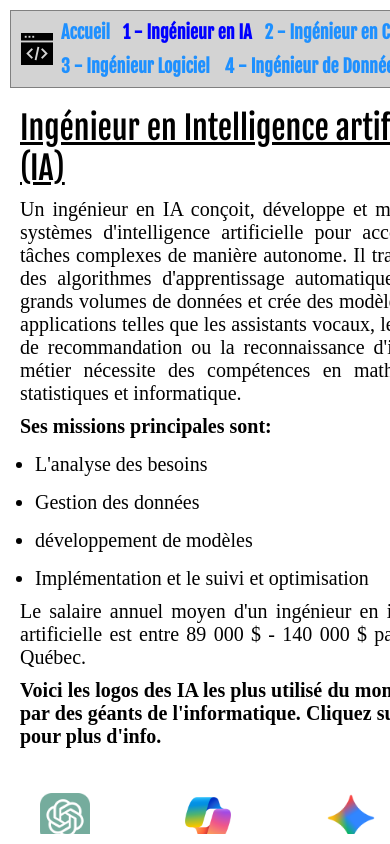
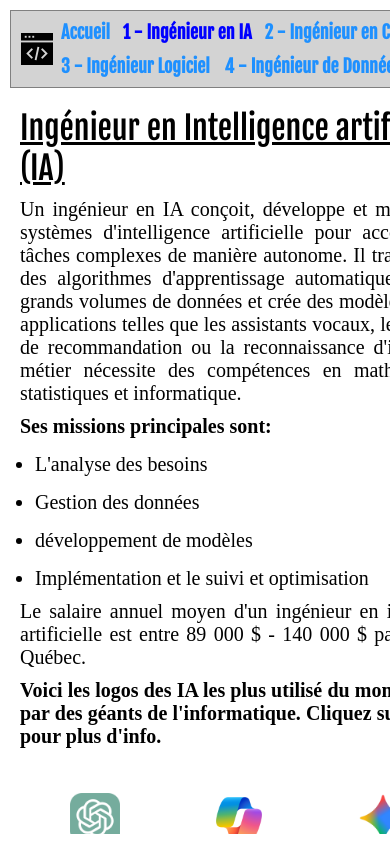
Before and after one commit to Crain22/TP2-Marc-Olivier-Bergeron, a plain HTML site: page IA-1.html in a window 390 px wide. Shown: the top 844 px of the page. Drawn offline with Linux system fonts and the light colour scheme.

Commit message:
Little Change

```diff
--- a/Css/Styles.css
+++ b/Css/Styles.css
@@ -261,7 +261,8 @@
      .imagePageAI {
          width: 50px;
          height: 50px;
-         margin-left: 20px;
+         margin-left: 50px ;
+         margin-right: 40px;
          margin-top: 35px;
      }
 
```
